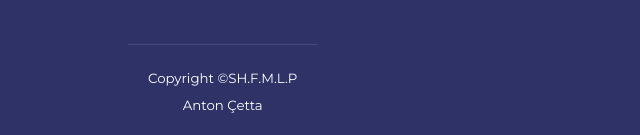
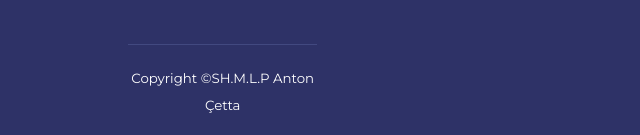
Before and after one commit to bleartsalihu/test, a plain HTML site: page index.html in a window 1280 px wide. Shown: the part 2616-2751 px from the top of the page, 0-640 px from the left. Drawn offline with nearby package versions, Linux system fonts and the light colour scheme.

Commit message:
Update index.html

```diff
--- a/index.html
+++ b/index.html
@@ -217,7 +217,7 @@
                 </ul>
             </div>
             <div class="footer_copyright">
-                <small>Copyright &copy;SH.F.M.L.P Anton Çetta</small>
+                <small>Copyright &copy;SH.M.L.P Anton Çetta</small>
             </div>
         </div>
     </footer>
```
